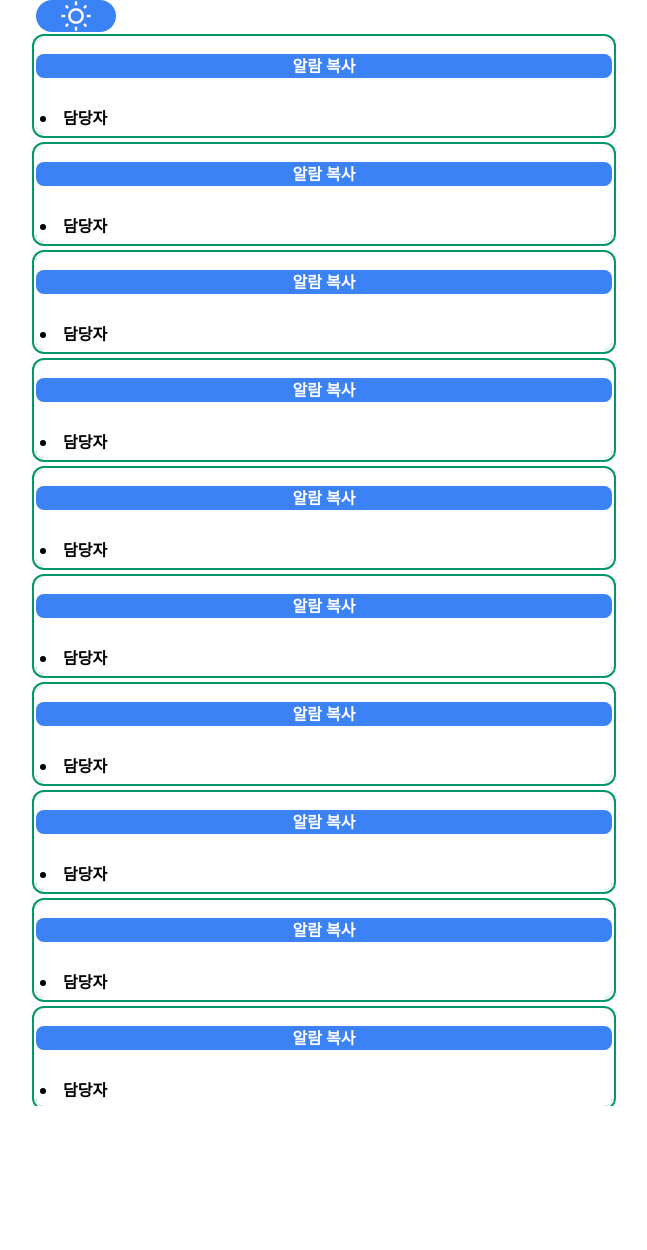
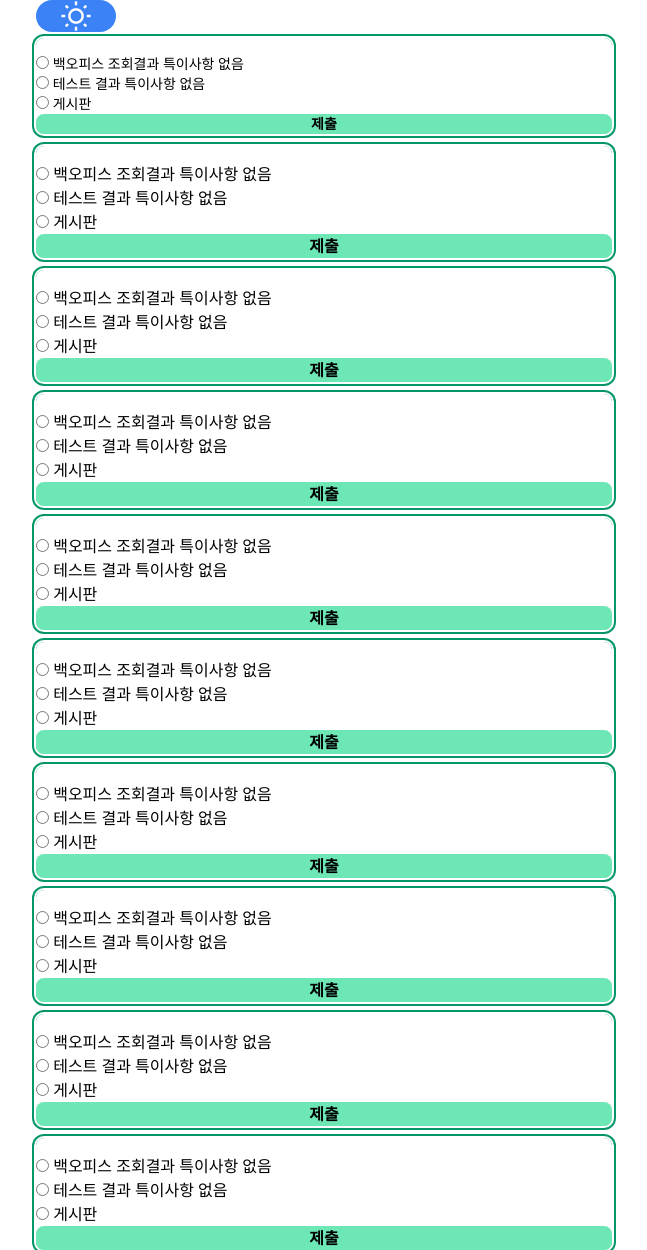
Before and after one commit to sq1533/acUpgrade, a Python web app: template templates/home.html in a window 1280 px wide. Shown: the whole page, without its empty margins (316-963 px from the left). Before the commit the page ends 1106 px from the top, so only its background shows below. Run offline with Jinja, Linux system fonts and the light colour scheme; the template is opened without the code that fills it, so the values that code supplies are empty; some libraries are stand-ins or nearby versions.

Commit message:
feat : 알람 적립 및 결과 작성추가

```diff
--- a/templates/home.html
+++ b/templates/home.html
@@ -13,95 +13,105 @@
         <i id="modeIcon" class="material-symbols-outlined" style="font-size:32px;">wb_sunny</i>
     </button>
     <div id="bwGround" class="grid grid-cols-1 font-sans leading-normal space-y-3 bg-white">
-        <div id="alarm1Box" class="rounded-lg ring-2 ring-offset-2 ring-green-600 text-black">
-            <div id="alarm1" class="py-2 px-4 text-sm rounded-lg bg-white" hx-get="/alarm_1" hx-trigger="load, every 3s"></div>
-            <button id="alarm1Copy" class="w-full rounded-lg font-bold text-white bg-blue-500" onclick="copyText('alarm1')">알람 복사</button>
-            <div id="alarm1Info" class="box-border w-full p-1 rounded-lg">
-                <div hx-get="/alarmInfo_1" hx-trigger="load, every 3s"></div><br>
-                <li class="font-bold">담당자</li>
-                <div hx-get="/alarmChar_1" hx-trigger="load, every 3s"></div>
-            </div>
+        <div id="alarm1Box" class="rounded-lg ring-2 ring-offset-2 ring-green-600 text-sm text-black">
+            <div class="py-2 px-4 rounded-lg" hx-get="/alarm_1" hx-trigger="load, every 3s"></div>
+            <form hx-post="/alarmCheck1" hx-target="#callResults1" hx-swap="innerHTML" hx-boost="true">
+                <input type="radio" name="results" value="백오피스 조회결과 특이사항 없음"> 백오피스 조회결과 특이사항 없음<br>
+                <input type="radio" name="results" value="테스트 결과 특이사항 없음"> 테스트 결과 특이사항 없음<br>
+                <input type="radio" name="results" value="게시판"> 게시판<br>
+                <button class="w-full rounded-lg bg-green-300 font-bold text-black hover:bg-green-500" type="submit">제출</button>
+                <div id="callResults1"></div>
+            </form>
         </div>
         <div id="alarm2Box" class="rounded-lg ring-2 ring-offset-2 ring-green-600 text-black">
-            <div id="alarm2" class="py-2 px-4 text-sm rounded-lg bg-white" hx-get="/alarm_2" hx-trigger="load, every 3s"></div>
-            <button id="alarm2Copy" class="w-full rounded-lg font-bold text-white bg-blue-500" onclick="copyText('alarm2')">알람 복사</button>
-            <div id="alarm2Info" class="box-border w-full p-1 rounded-lg">
-                <div hx-get="/alarmInfo_2" hx-trigger="load, every 3s"></div><br>
-                <li class="font-bold">담당자</li>
-                <div hx-get="/alarmChar_2" hx-trigger="load, every 3s"></div>
-            </div>
+            <div class="py-2 px-4 text-sm rounded-lg" hx-get="/alarm_2" hx-trigger="load, every 3s"></div>
+            <form hx-post="/alarmCheck2" hx-target="#callResults2" hx-swap="innerHTML" hx-boost="true">
+                <input type="radio" name="results" value="백오피스 조회결과 특이사항 없음"> 백오피스 조회결과 특이사항 없음<br>
+                <input type="radio" name="results" value="테스트 결과 특이사항 없음"> 테스트 결과 특이사항 없음<br>
+                <input type="radio" name="results" value="게시판"> 게시판<br>
+                <button class="w-full rounded-lg bg-green-300 font-bold text-black hover:bg-green-500" type="submit">제출</button>
+                <div id="callResults2"></div>
+            </form>
         </div>
         <div id="alarm3Box" class="rounded-lg ring-2 ring-offset-2 ring-green-600 text-black">
-            <div id="alarm3" class="py-2 px-4 text-sm rounded-lg bg-white" hx-get="/alarm_3" hx-trigger="load, every 3s"></div>
-            <button id="alarm3Copy" class="w-full rounded-lg font-bold text-white bg-blue-500" onclick="copyText('alarm3')">알람 복사</button>
-            <div id="alarm3Info" class="box-border w-full p-1 rounded-lg">
-                <div hx-get="/alarmInfo_3" hx-trigger="load, every 3s"></div><br>
-                <li class="font-bold">담당자</li>
-                <div hx-get="/alarmChar_3" hx-trigger="load, every 3s"></div>
-            </div>
+            <div class="py-2 px-4 text-sm rounded-lg" hx-get="/alarm_3" hx-trigger="load, every 3s"></div>
+            <form hx-post="/alarmCheck3" hx-target="#callResults3" hx-swap="innerHTML" hx-boost="true">
+                <input type="radio" name="results" value="백오피스 조회결과 특이사항 없음"> 백오피스 조회결과 특이사항 없음<br>
+                <input type="radio" name="results" value="테스트 결과 특이사항 없음"> 테스트 결과 특이사항 없음<br>
+                <input type="radio" name="results" value="게시판"> 게시판<br>
+                <button class="w-full rounded-lg bg-green-300 font-bold text-black hover:bg-green-500" type="submit">제출</button>
+                <div id="callResults3"></div>
+            </form>
         </div>
         <div id="alarm4Box" class="rounded-lg ring-2 ring-offset-2 ring-green-600 text-black">
-            <div id="alarm4" class="py-2 px-4 text-sm rounded-lg bg-white" hx-get="/alarm_4" hx-trigger="load, every 3s"></div>
-            <button id="alarm4Copy" class="w-full rounded-lg font-bold text-white bg-blue-500" onclick="copyText('alarm4')">알람 복사</button>
-            <div id="alarm4Info" class="box-border w-full p-1 rounded-lg">
-                <div hx-get="/alarmInfo_4" hx-trigger="load, every 3s"></div><br>
-                <li class="font-bold">담당자</li>
-                <div hx-get="/alarmChar_4" hx-trigger="load, every 3s"></div>
-            </div>
+            <div class="py-2 px-4 text-sm rounded-lg" hx-get="/alarm_4" hx-trigger="load, every 3s"></div>
+            <form hx-post="/alarmCheck4" hx-target="#callResults4" hx-swap="innerHTML" hx-boost="true">
+                <input type="radio" name="results" value="백오피스 조회결과 특이사항 없음"> 백오피스 조회결과 특이사항 없음<br>
+                <input type="radio" name="results" value="테스트 결과 특이사항 없음"> 테스트 결과 특이사항 없음<br>
+                <input type="radio" name="results" value="게시판"> 게시판<br>
+                <button class="w-full rounded-lg bg-green-300 font-bold text-black hover:bg-green-500" type="submit">제출</button>
+                <div id="callResults4"></div>
+            </form>
         </div>
         <div id="alarm5Box" class="rounded-lg ring-2 ring-offset-2 ring-green-600 text-black">
-            <div id="alarm5" class="py-2 px-4 text-sm rounded-lg bg-white" hx-get="/alarm_5" hx-trigger="load, every 3s"></div>
-            <button id="alarm5Copy" class="w-full rounded-lg font-bold text-white bg-blue-500" onclick="copyText('alarm5')">알람 복사</button>
-            <div id="alarm5Info" class="box-border w-full p-1 rounded-lg">
-                <div hx-get="/alarmInfo_5" hx-trigger="load, every 3s"></div><br>
-                <li class="font-bold">담당자</li>
-                <div hx-get="/alarmChar_5" hx-trigger="load, every 3s"></div>
-            </div>
+            <div class="py-2 px-4 text-sm rounded-lg" hx-get="/alarm_5" hx-trigger="load, every 3s"></div>
+            <form hx-post="/alarmCheck5" hx-target="#callResults5" hx-swap="innerHTML" hx-boost="true">
+                <input type="radio" name="results" value="백오피스 조회결과 특이사항 없음"> 백오피스 조회결과 특이사항 없음<br>
+                <input type="radio" name="results" value="테스트 결과 특이사항 없음"> 테스트 결과 특이사항 없음<br>
+                <input type="radio" name="results" value="게시판"> 게시판<br>
+                <button class="w-full rounded-lg bg-green-300 font-bold text-black hover:bg-green-500" type="submit">제출</button>
+                <div id="callResults5"></div>
+            </form>
         </div>
         <div id="alarm6Box" class="rounded-lg ring-2 ring-offset-2 ring-green-600 text-black">
-            <div id="alarm6" class="py-2 px-4 text-sm rounded-lg bg-white" hx-get="/alarm_6" hx-trigger="load, every 3s"></div>
-            <button id="alarm6Copy" class="w-full rounded-lg font-bold text-white bg-blue-500" onclick="copyText('alarm6')">알람 복사</button>
-            <div id="alarm6Info" class="box-border w-full p-1 rounded-lg">
-                <div hx-get="/alarmInfo_6" hx-trigger="load, every 3s"></div><br>
-                <li class="font-bold">담당자</li>
-                <div hx-get="/alarmChar_6" hx-trigger="load, every 3s"></div>
-            </div>
+            <div class="py-2 px-4 text-sm rounded-lg" hx-get="/alarm_6" hx-trigger="load, every 3s"></div>
+            <form hx-post="/alarmCheck6" hx-target="#callResults6" hx-swap="innerHTML" hx-boost="true">
+                <input type="radio" name="results" value="백오피스 조회결과 특이사항 없음"> 백오피스 조회결과 특이사항 없음<br>
+                <input type="radio" name="results" value="테스트 결과 특이사항 없음"> 테스트 결과 특이사항 없음<br>
+                <input type="radio" name="results" value="게시판"> 게시판<br>
+                <button class="w-full rounded-lg bg-green-300 font-bold text-black hover:bg-green-500" type="submit">제출</button>
+                <div id="callResults6"></div>
+            </form>
         </div>
         <div id="alarm7Box" class="rounded-lg ring-2 ring-offset-2 ring-green-600 text-black">
-            <div id="alarm7" class="py-2 px-4 text-sm rounded-lg bg-white" hx-get="/alarm_7" hx-trigger="load, every 3s"></div>
-            <button id="alarm7Copy" class="w-full rounded-lg font-bold text-white bg-blue-500" onclick="copyText('alarm7')">알람 복사</button>
-            <div id="alarm7Info" class="box-border w-full p-1 rounded-lg">
-                <div hx-get="/alarmInfo_7" hx-trigger="load, every 3s"></div><br>
-                <li class="font-bold">담당자</li>
-                <div hx-get="/alarmChar_7" hx-trigger="load, every 3s"></div>
-            </div>
+            <div class="py-2 px-4 text-sm rounded-lg" hx-get="/alarm_7" hx-trigger="load, every 3s"></div>
+            <form hx-post="/alarmCheck7" hx-target="#callResults7" hx-swap="innerHTML" hx-boost="true">
+                <input type="radio" name="results" value="백오피스 조회결과 특이사항 없음"> 백오피스 조회결과 특이사항 없음<br>
+                <input type="radio" name="results" value="테스트 결과 특이사항 없음"> 테스트 결과 특이사항 없음<br>
+                <input type="radio" name="results" value="게시판"> 게시판<br>
+                <button class="w-full rounded-lg bg-green-300 font-bold text-black hover:bg-green-500" type="submit">제출</button>
+                <div id="callResults7"></div>
+            </form>
         </div>
         <div id="alarm8Box" class="rounded-lg ring-2 ring-offset-2 ring-green-600 text-black">
-            <div id="alarm8" class="py-2 px-4 text-sm rounded-lg bg-white" hx-get="/alarm_8" hx-trigger="load, every 3s"></div>
-            <button id="alarm8Copy" class="w-full rounded-lg font-bold text-white bg-blue-500" onclick="copyText('alarm8')">알람 복사</button>
-            <div id="alarm8Info" class="box-border w-full p-1 rounded-lg">
-                <div hx-get="/alarmInfo_8" hx-trigger="load, every 3s"></div><br>
-                <li class="font-bold">담당자</li>
-                <div hx-get="/alarmChar_8" hx-trigger="load, every 3s"></div>
-            </div>
+            <div class="py-2 px-4 text-sm rounded-lg" hx-get="/alarm_8" hx-trigger="load, every 3s"></div>
+            <form hx-post="/alarmCheck8" hx-target="#callResults8" hx-swap="innerHTML" hx-boost="true">
+                <input type="radio" name="results" value="백오피스 조회결과 특이사항 없음"> 백오피스 조회결과 특이사항 없음<br>
+                <input type="radio" name="results" value="테스트 결과 특이사항 없음"> 테스트 결과 특이사항 없음<br>
+                <input type="radio" name="results" value="게시판"> 게시판<br>
+                <button class="w-full rounded-lg bg-green-300 font-bold text-black hover:bg-green-500" type="submit">제출</button>
+                <div id="callResults8"></div>
+            </form>
         </div>
         <div id="alarm9Box" class="rounded-lg ring-2 ring-offset-2 ring-green-600 text-black">
-            <div id="alarm9" class="py-2 px-4 text-sm rounded-lg bg-white" hx-get="/alarm_9" hx-trigger="load, every 3s"></div>
-            <button id="alarm9Copy" class="w-full rounded-lg font-bold text-white bg-blue-500" onclick="copyText('alarm9')">알람 복사</button>
-            <div id="alarm9Info" class="box-border w-full p-1 rounded-lg">
-                <div hx-get="/alarmInfo_9" hx-trigger="load, every 3s"></div><br>
-                <li class="font-bold">담당자</li>
-                <div hx-get="/alarmChar_9" hx-trigger="load, every 3s"></div>
-            </div>
+            <div class="py-2 px-4 text-sm rounded-lg" hx-get="/alarm_9" hx-trigger="load, every 3s"></div>
+            <form hx-post="/alarmCheck9" hx-target="#callResults9" hx-swap="innerHTML" hx-boost="true">
+                <input type="radio" name="results" value="백오피스 조회결과 특이사항 없음"> 백오피스 조회결과 특이사항 없음<br>
+                <input type="radio" name="results" value="테스트 결과 특이사항 없음"> 테스트 결과 특이사항 없음<br>
+                <input type="radio" name="results" value="게시판"> 게시판<br>
+                <button class="w-full rounded-lg bg-green-300 font-bold text-black hover:bg-green-500" type="submit">제출</button>
+                <div id="callResults9"></div>
+            </form>
         </div>
         <div id="alarm10Box" class="rounded-lg ring-2 ring-offset-2 ring-green-600 text-black">
-            <div id="alarm10" class="py-2 px-4 text-sm rounded-lg bg-white" hx-get="/alarm_10" hx-trigger="load, every 3s"></div>
-            <button id="alarm10Copy" class="w-full rounded-lg font-bold text-white bg-blue-500" onclick="copyText('alarm10')">알람 복사</button>
-            <div id="alarm10Info" class="box-border w-full p-1 rounded-lg">
-                <div hx-get="/alarmInfo_10" hx-trigger="load, every 3s"></div><br>
-                <li class="font-bold">담당자</li>
-                <div hx-get="/alarmChar_10" hx-trigger="load, every 3s"></div>
-            </div>
+            <div class="py-2 px-4 text-sm rounded-lg" hx-get="/alarm_10" hx-trigger="load, every 3s"></div>
+            <form hx-post="/alarmCheck10" hx-target="#callResults10" hx-swap="innerHTML" hx-boost="true">
+                <input type="radio" name="results" value="백오피스 조회결과 특이사항 없음"> 백오피스 조회결과 특이사항 없음<br>
+                <input type="radio" name="results" value="테스트 결과 특이사항 없음"> 테스트 결과 특이사항 없음<br>
+                <input type="radio" name="results" value="게시판"> 게시판<br>
+                <button class="w-full rounded-lg bg-green-300 font-bold text-black hover:bg-green-500" type="submit">제출</button>
+                <div id="callResults10"></div>
+            </form>
         </div>
     </div>
 </body>
@@ -113,25 +123,12 @@
 
         const alarmCount = 10;
 
-        function copyText(elementId) {
-            const textElement = document.getElementById(elementId);
-            const tempTextArea = document.createElement("textarea");
-            tempTextArea.value = textElement.innerText;
-            document.body.appendChild(tempTextArea);
-            tempTextArea.select();
-            document.execCommand("copy");
-            document.body.removeChild(tempTextArea);
-        }
-
         function updateAlarmStyle(index, isDarkMode) {
             const boxOutLine = document.getElementById(`alarm${index}Box`);
-            const copyBtn = document.getElementById(`alarm${index}Copy`);
-            const alarm = document.getElementById(`alarm${index}`);
-            const alarmInfo = document.getElementById(`alarm${index}Info`);
 
-            const elements = [boxOutLine,alarm,alarm,alarmInfo,alarmInfo,copyBtn];
-            const lightModeClasses = ['ring-green-600','text-black','bg-white','text-black','bg-white','bg-blue-500'];
-            const darkModeClasses = ['ring-red-600','text-white','bg-gray-600','text-white','bg-gray-600','bg-blue-800'];
+            const elements = [boxOutLine,boxOutLine,boxOutLine];
+            const lightModeClasses = ['ring-green-600','text-black','bg-white'];
+            const darkModeClasses = ['ring-red-600','text-white','bg-gray-600'];
 
             for (let i = 0; i < elements.length; i++) {
                 const element = elements[i];
```
Also changed, not shown: database.py (+5 -8 lines), home.py (+4 -4 lines), main.py (+39 -53 lines), pages/1DBM.py (+3 -7 lines), worksAlarm.py (+5 -4 lines).
